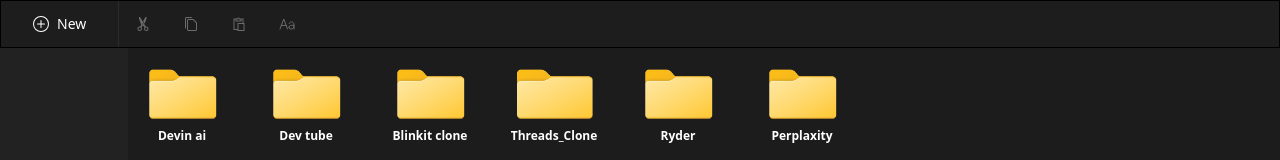
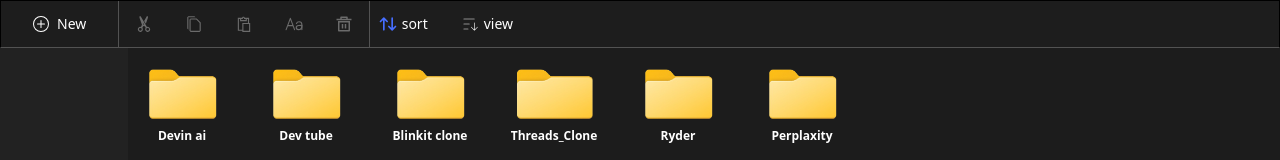
Before and after one commit to tanishqsonwane17/windowsPortfolio, a React (Vite) app: page /projects in a window 1280 px wide. Shown: the top 160 px of the page. Built offline with nearby package versions, Linux system fonts and the light colour scheme.

Commit message:
top nav added

```diff
--- a/src/screens/ProjectsFolder.jsx
+++ b/src/screens/ProjectsFolder.jsx
@@ -1,9 +1,12 @@
 import React from 'react'
 import folder from '../../public/images/folder.png'
+import { TbArrowsSort } from "react-icons/tb";
+import { RiDeleteBin5Line } from "react-icons/ri";
 import { IoCutSharp } from "react-icons/io5";
 import { BsPlusCircle } from "react-icons/bs";
 import { VscCopy } from "react-icons/vsc";
 import { LiaPasteSolid } from "react-icons/lia";
+import { PiSortAscendingThin } from "react-icons/pi";
 import { IoTextOutline } from "react-icons/io5";
 const ProjectsFolder = () => {
    const projects = [
@@ -17,17 +20,30 @@
   return (
     <>
     <div className='h-screen w-full bg-[#1F1F1F]'>
-        <div className='h-12 w-full flex bg-[#1d1d1d] border'>
+        <div className='h-12 w-full flex bg-[#1d1d1d] border border-b-[#525252]'>
           <div className='h-full  gap-2 flex px-8 items-center'>
             <BsPlusCircle className='text-white'/>
             <p className='text-white text-sm font-extralight'>New</p>
           </div>
-          <div className='h-full w-[1px] bg-[#2c2c2c]'></div>
-          <div className='h-full w-40 flex gap-8 items-center mx-4'>
+          <div className='h-full w-[1px] bg-[#525252]'></div>
+          <div className='h-full flex gap-8 items-center mx-4'>
             <IoCutSharp className='text-[#6b6b6b] rotate-270 text-lg'/>
             <VscCopy className='text-[#6b6b6b] text-lg'/>
             <LiaPasteSolid className='text-[#6b6b6b] text-lg'/>
             <IoTextOutline className='text-[#6b6b6b] text-lg'/>
+            <RiDeleteBin5Line className='text-[#6b6b6b] text-lg'/>
+          </div>
+          <div className='h-full w-[1px] bg-[#525252]'></div>
+
+          <div className='h-full flex gap-8 w-full p-2'>
+             <div className='flex gap-1 items-center'>
+              <TbArrowsSort className='text-[#466eff] text-xl'/>
+              <p className='text-sm text-white'>sort </p>
+             </div>
+             <div className='flex gap-1 items-center'>
+              <PiSortAscendingThin className='text-white text-xl' />
+              <p className='text-sm text-white'>view </p>
+             </div>
           </div>
         </div>
         <div className='h-full w-full flex bg-[#222222]'>
```
